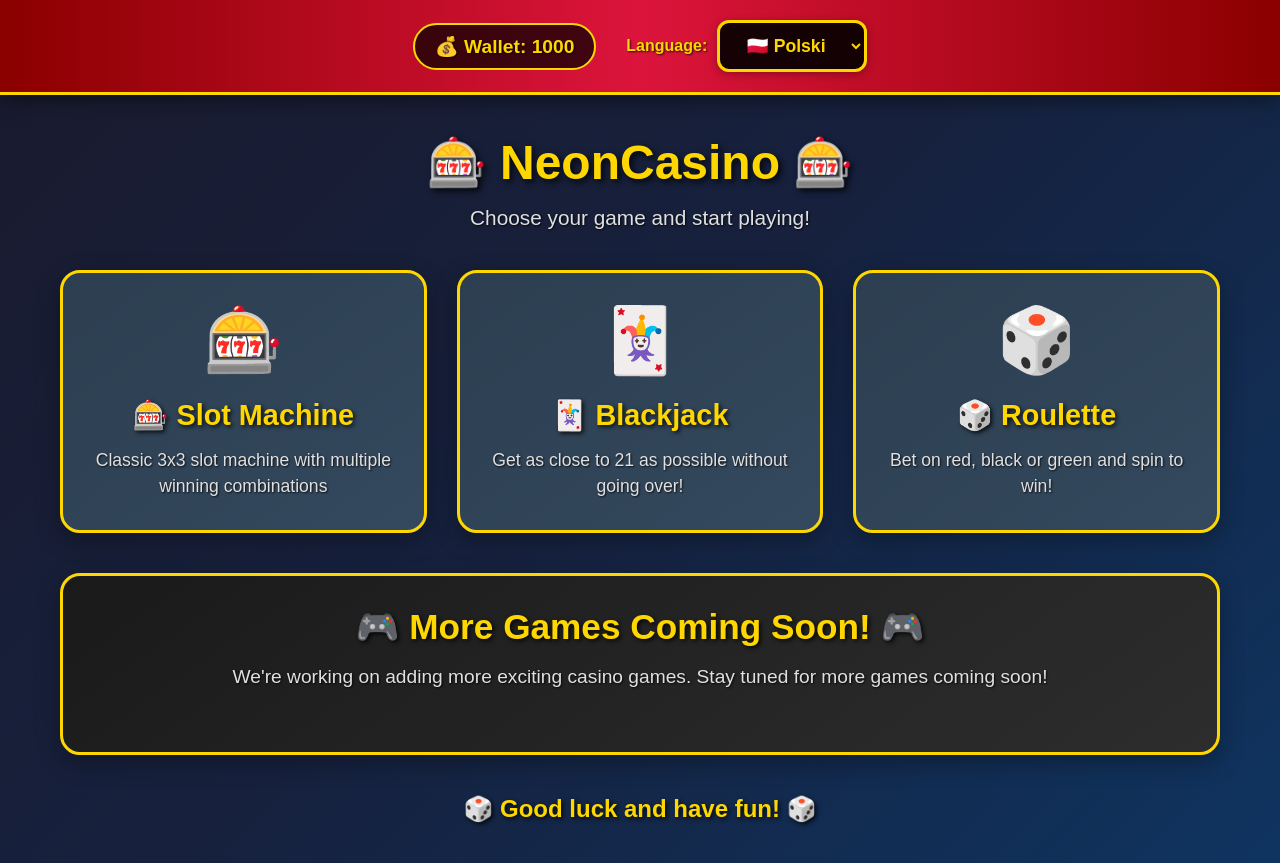
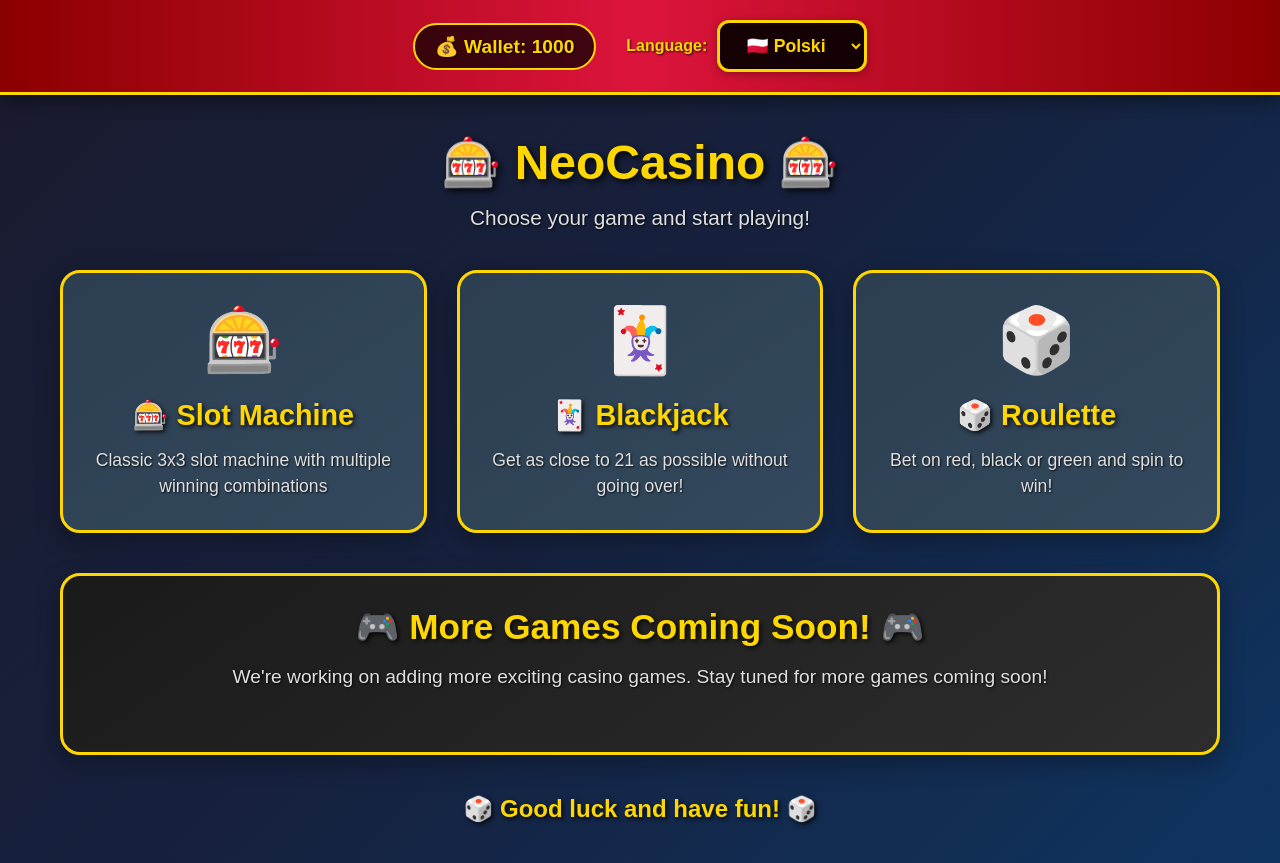
Before and after one commit to Dawid-Czyzewski/NeoCasino, a React (Vite) app: page / in a window 1280 px wide. Built offline with nearby package versions, Linux system fonts and the light colour scheme.

Commit message:
fix name

```diff
--- a/index.html
+++ b/index.html
@@ -4,7 +4,7 @@
     <meta charset="UTF-8" />
     <link rel="icon" type="image/svg+xml" href="/vite.svg" />
     <meta name="viewport" content="width=device-width, initial-scale=1.0" />
-    <title>NeonCasino</title>
+    <title>NeoCasino</title>
   </head>
   <body>
     <div id="root"></div>
--- a/src/locales/en/common.json
+++ b/src/locales/en/common.json
@@ -6,7 +6,7 @@
     "language": "Language"
   },
   "home": {
-    "title": "🎰 NeonCasino 🎰",
+    "title": "🎰 NeoCasino 🎰",
     "subtitle": "Choose your game and start playing!",
     "goodLuck": "🎲 Good luck and have fun! 🎲",
     "moreGamesComing": "🎮 More Games Coming Soon! 🎮",
--- a/src/locales/pl/common.json
+++ b/src/locales/pl/common.json
@@ -6,7 +6,7 @@
     "language": "Język"
   },
   "home": {
-    "title": "🎰 NeonCasino 🎰",
+    "title": "🎰 NeoCasino 🎰",
     "subtitle": "Wybierz grę i zacznij grać!",
     "goodLuck": "🎲 Powodzenia i dobrej zabawy! 🎲",
     "moreGamesComing": "🎮 Więcej Gier Już Wkrótce! 🎮",
```
